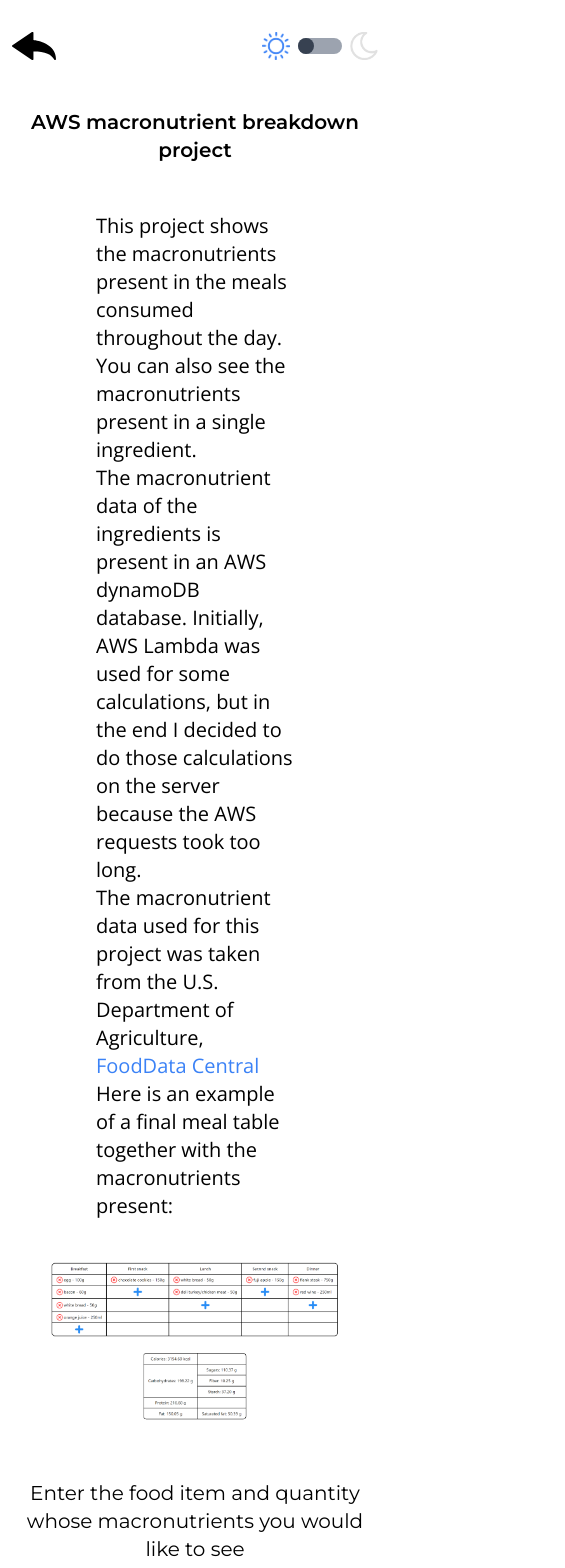
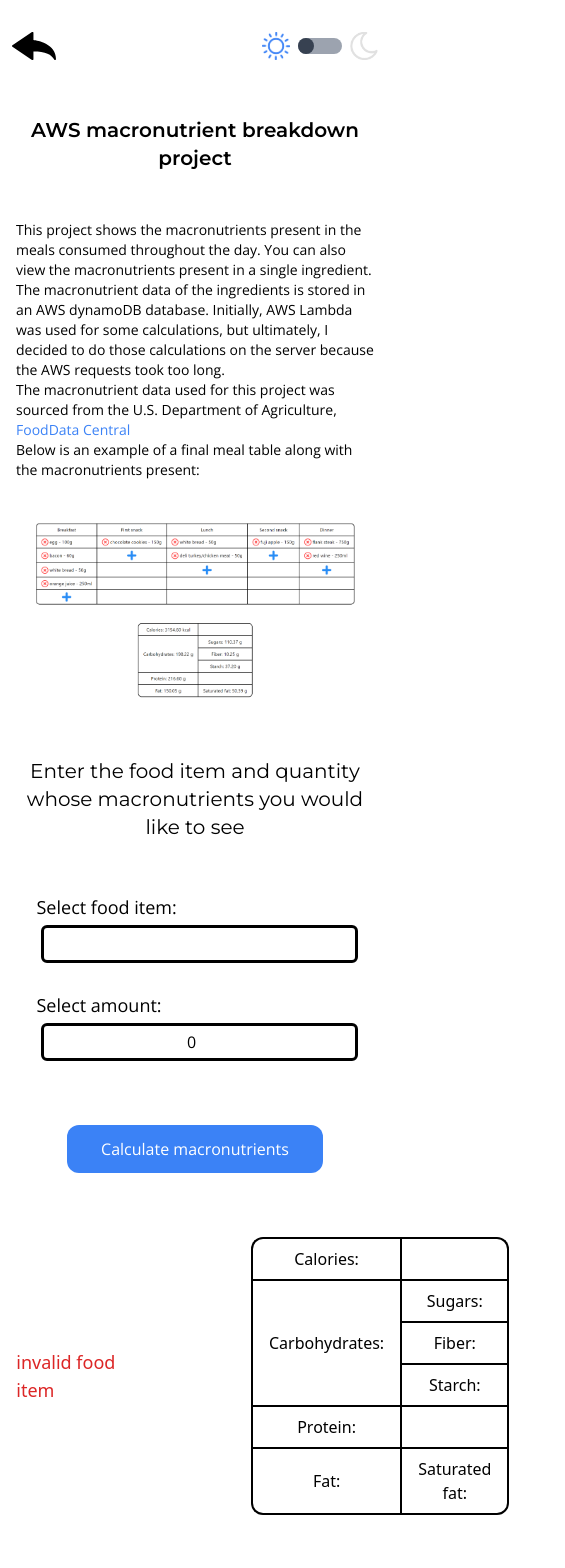
Before and after one commit to dospix/Portfolio-Website-V2, a React (Vite) app in the folder frontend/: page /asw-macronutrient-project in a window 390 px wide. Shown: the top 1568 px of the page, 565 px wide, since content can reach past the window. Built offline with nearby package versions, Linux system fonts and the light colour scheme.

Commit message:
Work on responsive web design for AWSMacronutrientProject

```diff
--- a/frontend/src/pages/AWSMacronutrientProject.jsx
+++ b/frontend/src/pages/AWSMacronutrientProject.jsx
@@ -212,24 +212,24 @@ export default function MySQLProject(props){
 
     return (
         <>
-            <div className="mt-10 md:mt-16 mx-4 text-center">
+            <div className="mt-12 md:mt-16 mx-4 text-center">
                 <h1 className="text-xl md:text-3xl font-semibold font-Montserrat">AWS macronutrient breakdown project</h1>
             </div>
 
-            <p className="mt-12 mx-24 text-xl font-Open_Sans">
-                This project shows the macronutrients present in the meals consumed throughout the day. You can also see the macronutrients present in a single ingredient. <br />
-                The macronutrient data of the ingredients is present in an AWS dynamoDB database. Initially, AWS Lambda was used for some calculations, but in the end I decided to do those calculations on the server because the AWS requests took too long. <br />
-                The macronutrient data used for this project was taken from the U.S. Department of Agriculture, <a className="text-blue-500 hover:text-blue-700 hover:underline" href="https://fdc.nal.usda.gov">FoodData Central</a> <br />
-                Here is an example of a final meal table together with the macronutrients present:
+            <p className="mt-12 mx-4 md:mx-12 lg:mx-24 text-sm md:text-xl font-Open_Sans">
+                This project shows the macronutrients present in the meals consumed throughout the day. You can also view the macronutrients present in a single ingredient. <br />
+                The macronutrient data of the ingredients is stored in an AWS dynamoDB database. Initially, AWS Lambda was used for some calculations, but ultimately, I decided to do those calculations on the server because the AWS requests took too long. <br />
+                The macronutrient data used for this project was sourced from the U.S. Department of Agriculture, <a className="text-blue-500 hover:text-blue-700 hover:underline" href="https://fdc.nal.usda.gov">FoodData Central</a> <br />
+                Below is an example of a final meal table along with the macronutrients present:
             </p>
 
-            <img className="mt-10 mx-auto w-3/4" src={props.isDarkMode ? example_meals_black : example_meals_white} alt="final meal table example" />
+            <img className="mt-10 mx-auto w-5/6 md:w-3/4" src={props.isDarkMode ? example_meals_black : example_meals_white} alt="final meal table example" />
 
             <div className='mt-14 mx-4 flex items-center justify-center text-center'>
                 <h1 className="text-xl md:text-3xl font-Montserrat">Enter the food item and quantity whose macronutrients you would like to see</h1>
             </div>
 
-            <form onSubmit={calculateMacronutrients} className="mx-auto mt-12 w-11/12 sm:w-1/3 flex justify-center flex-col font-Open_Sans">
+            <form onSubmit={calculateMacronutrients} className="mx-auto mt-12 w-5/6 sm:w-3/4 lg:w-1/2 xl:w-5/12 flex justify-center flex-col font-Open_Sans">
                 <label className="p-1 md:p-2 md:text-3xl text-lg" htmlFor="currFoodItem">Select food item:</label>
                 <input
                     className="ml-2 p-1 md:p-2 border-[3px] border-black focus:outline-none focus:border-blue-500 rounded-md text-center md:text-3xl text-md text-black"
@@ -262,10 +262,10 @@ export default function MySQLProject(props){
 
             <div className="flex mx-auto mt-16 w-11/12">
                 <div className="flex items-center w-1/2">
-                    <h1 className={`ml-auto mr-20 md:text-3xl text-lg ${currFoodData != null ? "" : "text-red-600"}`}>{currFoodData != null ? currFoodData["food_name"] + " - " + currFoodData["measure"] : fetchingFoodData ? "" : !isValidFoodItem(currFoodItem) ? "invalid food item" : !isValidAmount(currAmount) ? "invalid amount" : "Press the button above to calculate macronutrients"}</h1>
+                    <h1 className={`ml-auto mr-10 md:mr-20 md:text-3xl text-lg ${currFoodData != null ? "" : "text-red-600"}`}>{currFoodData != null ? currFoodData["food_name"] + " - " + currFoodData["measure"] : fetchingFoodData ? "" : !isValidFoodItem(currFoodItem) ? "invalid food item" : !isValidAmount(currAmount) ? "invalid amount" : "Press the button above to calculate macronutrients"}</h1>
                 </div>
                 <div className="w-1/2">
-                    <table className="mr-auto ml-28 border-separate border-spacing-0">
+                    <table className="mr-auto ml-14 md:ml-28 border-separate border-spacing-0">
                         <tr>
                             <td className={`py-2 px-4 text-center ${BORDER_COLOR} border-t-2 border-l-2 rounded-tl-xl`}>Calories: {fetchingFoodData ? <img className="inline w-7 mx-auto animate-spin" src={avocado_loading} alt="loading image" /> : currFoodData == null ? "" : currFoodData["calories"].toFixed(2) + " kcal"}</td>
                             <td className={`py-2 px-4 text-center ${BORDER_COLOR} border-t-2 border-x-2 rounded-tr-xl`}></td>
```
